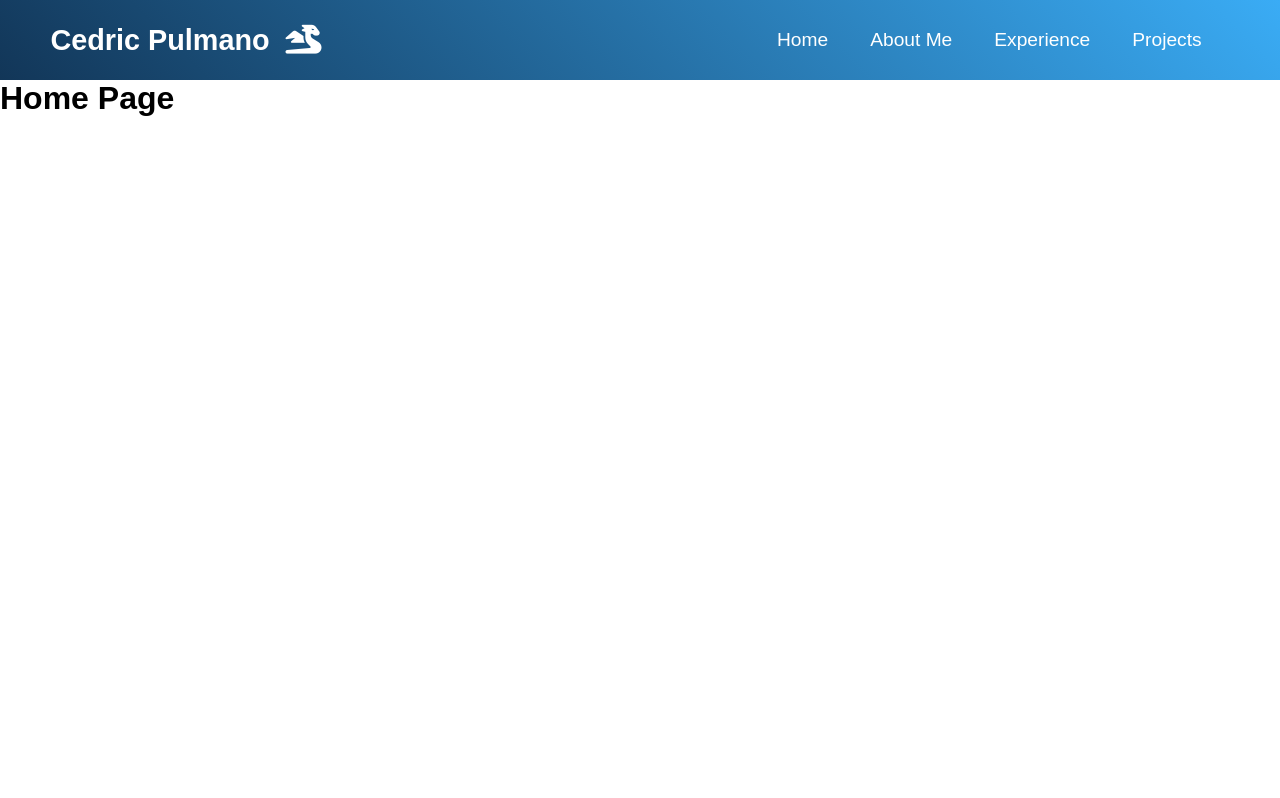
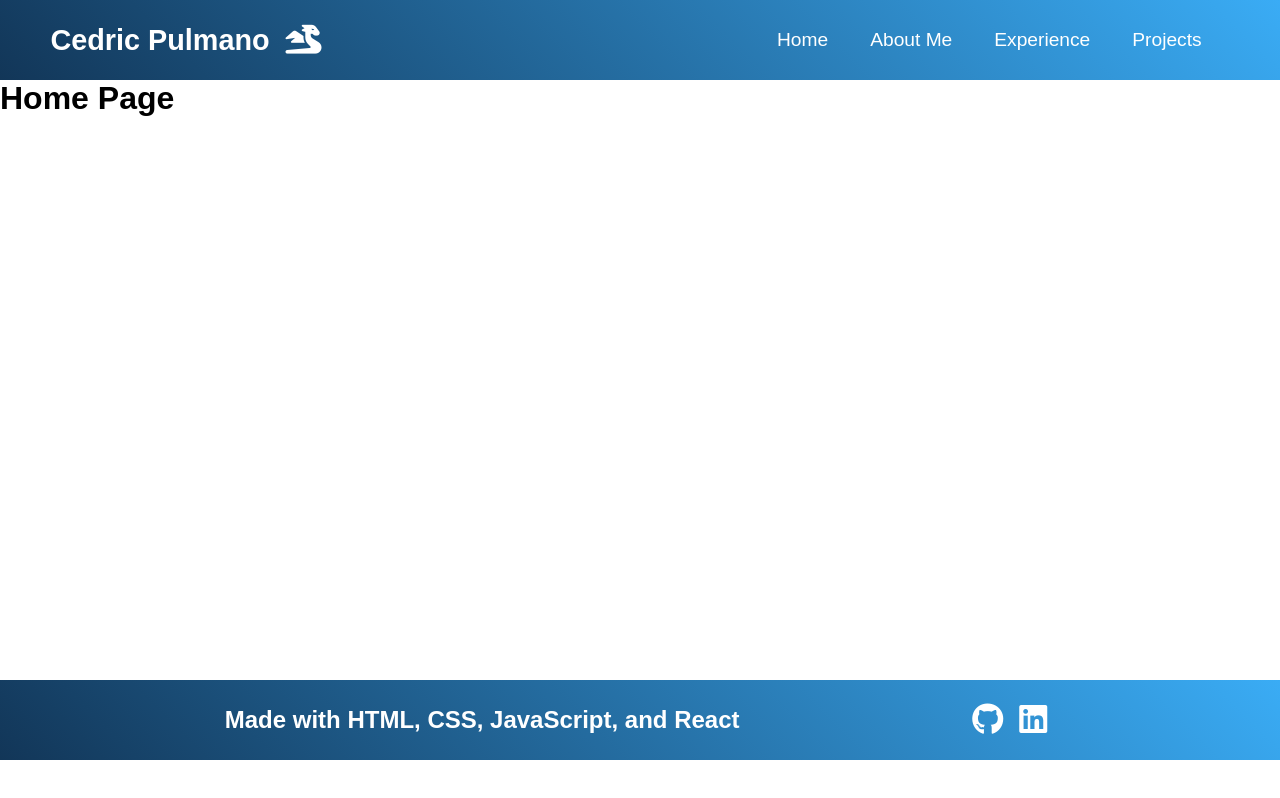
Before and after one commit to CedricPulmano/pulmano-cedric-website, a React (Create React App) app: page / in a window 1280 px wide. Built offline with nearby package versions, Linux system fonts and the light colour scheme; a web font is replaced by a local one.

Commit message:
Created footer

```diff
--- a/src/App.js
+++ b/src/App.js
@@ -1,5 +1,6 @@
 import "./App.css";
 import Navbar from "./components/Navbar.js";
+import Footer from "./components/Footer.js";
 import { BrowserRouter as Router, Routes, Route } from "react-router-dom";
 import Home from "./components/pages/Home.js";
 import About from "./components/pages/About.js";
@@ -17,6 +18,7 @@ function App() {
           <Route path="/experience" element={<Experience />} />
           <Route path="/projects" element={<Projects />} />
         </Routes>
+        <Footer />
       </Router>
     </>
   );
--- /dev/null
+++ b/src/components/Footer.css
@@ -0,0 +1,30 @@
+.footer {
+    background: linear-gradient(225deg, #3aacf5 0%, #123658 100%);
+    height: 80px;
+    display: flex;
+    justify-content: space-evenly;
+    align-items: center;
+}
+
+.footer h1 {
+    color: #fff;
+    font-size: 1.5rem;
+}
+
+.social-logos {
+    height: 80%;
+    display: flex;
+    justify-content: center;
+    align-items: center;
+}
+
+.social-icon {
+    margin: 0.5rem;
+    font-size: 2rem;
+    color: #fff;
+}
+
+.social-icon:hover {
+    color: #123658;
+    transition: all 0.5s ease;
+}
--- /dev/null
+++ b/src/components/Footer.js
@@ -0,0 +1,22 @@
+import React from "react";
+import "./Footer.css";
+import { SocialItems } from "./SocialItems";
+
+function Footer() {
+  return (
+    <div className="footer">
+      <h1>Made with HTML, CSS, JavaScript, and React</h1>
+      <div className="social-logos">
+        {SocialItems.map((item) => {
+          return (
+            <a className="social-icon" href={item.link} target="_blank">
+              <i class={item.logoClass}></i>
+            </a>
+          );
+        })}
+      </div>
+    </div>
+  );
+}
+
+export default Footer;
--- /dev/null
+++ b/src/components/SocialItems.js
@@ -0,0 +1,10 @@
+export const SocialItems = [
+  {
+    link: "https://github.com/CedricPulmano",
+    logoClass: "fa-brands fa-github",
+  },
+  {
+    link: "https://www.linkedin.com/in/cedric-pulmano-16399b212/",
+    logoClass: "fa-brands fa-linkedin",
+  },
+];
--- a/src/components/pages/About.js
+++ b/src/components/pages/About.js
@@ -3,9 +3,9 @@ import "./Pages.css";
 
 function About() {
   return (
-    <>
+    <div className="main-page">
       <h1>About</h1>
-    </>
+    </div>
   );
 }
 
--- a/src/components/pages/Experience.js
+++ b/src/components/pages/Experience.js
@@ -3,9 +3,9 @@ import "./Pages.css";
 
 function Experience() {
   return (
-    <>
+    <div className="main-page">
       <h1>Experience</h1>
-    </>
+    </div>
   );
 }
 
--- a/src/components/pages/Home.js
+++ b/src/components/pages/Home.js
@@ -3,9 +3,9 @@ import "./Pages.css";
 
 function Home() {
   return (
-    <>
+    <div className="main-page">
       <h1>Home Page</h1>
-    </>
+    </div>
   );
 }
 
--- a/src/components/pages/Pages.css
+++ b/src/components/pages/Pages.css
@@ -0,0 +1,5 @@
+.main-page {
+    background: #fff;
+    height: 75vh;
+    width: 100vw;
+}
--- a/src/components/pages/Projects.js
+++ b/src/components/pages/Projects.js
@@ -3,9 +3,9 @@ import "./Pages.css";
 
 function Projects() {
   return (
-    <>
+    <div className="main-page">
       <h1>Projects</h1>
-    </>
+    </div>
   );
 }
 
```
